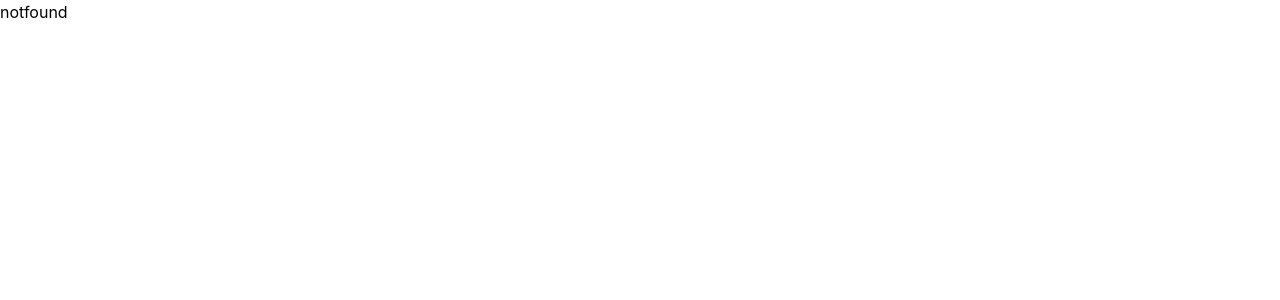
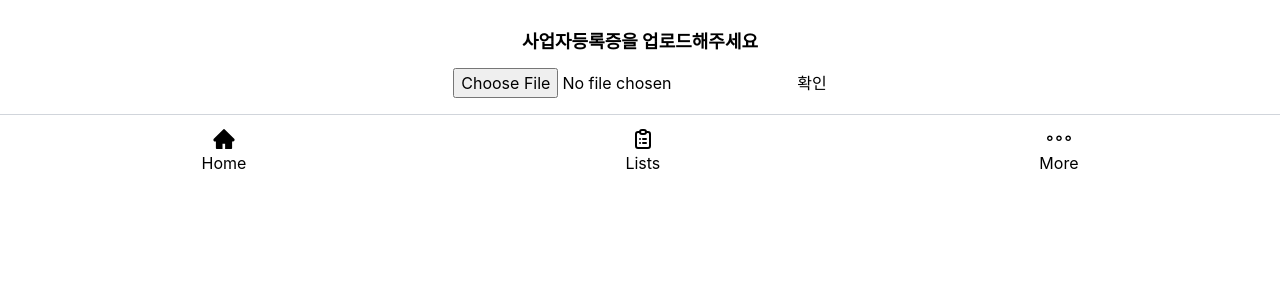
Before and after one commit to haejwo/haejwo-react-frontend, a React (Create React App) app: page /businessfileuploader in a window 1280 px wide. Before the commit this address had no page. Shown: the top 300 px of the page. Built offline with nearby package versions, Linux system fonts and the light colour scheme; no server answers.

Commit message:
feat: Businesslicense uploader

```diff
--- /dev/null
+++ b/src/components/ImageUploader/ImageUploader.jsx
@@ -0,0 +1,35 @@
+import React, { useState } from 'react';
+import axios from 'axios';
+
+export default function ImageUploader({ path, token, imageData }) {
+  const [file, setFile] = useState(null);
+
+  const handleChange = (e) => {
+      setFile(e.target.files[0])
+  }
+  const handleUpload = async () => {
+      const formData = new FormData();
+      formData.append('image', file);
+      try {
+          const res = await axios.post(path,
+          formData,
+          {
+            headers: {
+              'Authorization': `Bearer ${token}`,
+              'Content-Type': 'multipart/form-data'
+            }
+          });
+          imageData(res.data);
+          console.log(res.data);
+      } catch (error) {
+      console.log('실패');
+      }
+  };
+
+  return (
+    <div>
+      <input type="file" onChange={handleChange} />
+      <button onClick={handleUpload}>확인</button>
+    </div>
+  );
+}
--- a/src/index.js
+++ b/src/index.js
@@ -22,6 +22,7 @@ import Address from './pages/Move/Address';
 import KakaoCallback from './pages/Accounts/KakaoCallback';
 import GoogleCallback from './pages/Accounts/GoogleCallback';
 import EditUserInfo from './pages/Accounts/EditUserInfo';
+import BusinessFileUploader from './pages/Accounts/BusinessFileUploader';
 // import { createStore } from 'redux';
 // import rootReducer from './reducers';
 
@@ -48,6 +49,7 @@ const router = createBrowserRouter([
       { path: '/address', element: <Address /> },
       { path: '/oauth/callback/kakao/', element: <KakaoCallback /> },
       { path: '/oauth/callback/google/', element: <GoogleCallback /> },
+      { path: '/businessfileuploader', element: <BusinessFileUploader/> },
     ],
   },
 ]);
--- /dev/null
+++ b/src/pages/Accounts/BusinessFileUploader.jsx
@@ -0,0 +1,24 @@
+import React, { useState } from 'react';
+import { useCookies } from 'react-cookie';
+import ImageUploader from '../../components/ImageUploader/ImageUploader';
+
+export default function BusinessFileUploader() {
+    const [cookies, setCookies] = useCookies(['token']);
+    const token = cookies.token;
+
+    const backURL = process.env.REACT_APP_BACK_BASE_URL;
+    const path = `${backURL}accounts/image-upload/`;
+
+    const [data, setData] = useState(null);
+    const imageData = (datas) => {
+        setData(datas);
+    };
+    console.log(data);
+    return (
+        <div className="flex flex-col justify-center items-center p-4">
+            <p className='font-bold my-3 text-lg'>사업자등록증을 업로드해주세요</p>
+            <ImageUploader path={path} token={token} imageData={imageData}/>
+            {data && <p>{data.대표자} {data.개업연월일} {data.등록번호}</p>}
+        </div>
+    );
+}
--- a/src/pages/Accounts/Profile.jsx
+++ b/src/pages/Accounts/Profile.jsx
@@ -31,7 +31,7 @@ export default function Profile() {
                     <span className='text-lg mt-2'>고객님</span>
                 </div> :
                 <div className='flex items-center'>
-                    {userInfo.category === 'MOVING' ? <FaTruck className='text-2xl text-yellow-500'/> :
+                    {userInfo.category === 'MOVE' ? <FaTruck className='text-2xl text-yellow-500'/> :
                     userInfo.category === 'FLOWER' ? <GiFlowerPot className='text-2xl text-yellow-500'/> : <GiHandTruck className='text-2xl text-yellow-500'/>}
                     <span className='font-bold text-2xl mx-2'>{userInfo.username}</span>
                     <span className='text-lg mt-2'>파트너님</span>
--- a/src/pages/Accounts/User.jsx
+++ b/src/pages/Accounts/User.jsx
@@ -21,7 +21,7 @@ export default function User() {
     const [username, setUsername] = useState('');
     const [bankName, setBankName] = useState('');
     const [accountNumber, setAccountNumber] = useState('');
-    const [category, setCategory] = useState('MOVING');
+    const [category, setCategory] = useState('MOVE');
     const handleToggle = (choice) => { setCategory(choice) };
     const handleChange = (e) => { setUsername(e.target.value); };
     const roleRes = async (userRole) => {
@@ -74,7 +74,7 @@ export default function User() {
             dispatch(saveAccountNumber(accountNumber));
             dispatch(saveCategory(category));
 
-            navigate('/profile');
+            navigate('/businessfileuploader');
         } catch (error) {
         console.log('실패');
         }
@@ -115,8 +115,8 @@ export default function User() {
                     <div className='w-full flex justify-center my-4 flex-col'>
                         <p className='font-bold my-3 text-lg'>제공하는 운송서비스를 선택해주세요</p>
                         <div className='flex justify-center my-4'>
-                            <button onClick={() => handleToggle('MOVING')}
-                                className={ category === 'MOVING' ?
+                            <button onClick={() => handleToggle('MOVE')}
+                                className={ category === 'MOVE' ?
                                 'w-1/3 flex items-center justify-center font-semibold text-brand border py-2 border-yellow-200 bg-yellow-100' :
                                 'w-1/3 flex items-center justify-center font-semibold text-zinc-500 py-2 border border-zinc-200'
                                 }
@@ -147,7 +147,7 @@ export default function User() {
                         <button onClick={() => CORes(username, bankName, accountNumber, category)}
                         className={username === '' || bankName === '' || accountNumber === '' ? 'my-4 w-full p-4 py-2 font-semibold border border-zinc-200 text-zinc-500' :
                         'my-4 w-full p-4 py-2 font-semibold text-brand border border-yellow-200 bg-yellow-100'}
-                        disabled={username === '' || bankName === '' || accountNumber === ''}>회원등록 완료</button>
+                        disabled={username === '' || bankName === '' || accountNumber === ''}>다음</button>
                     </div> : ''
                 }
             </div>
```
